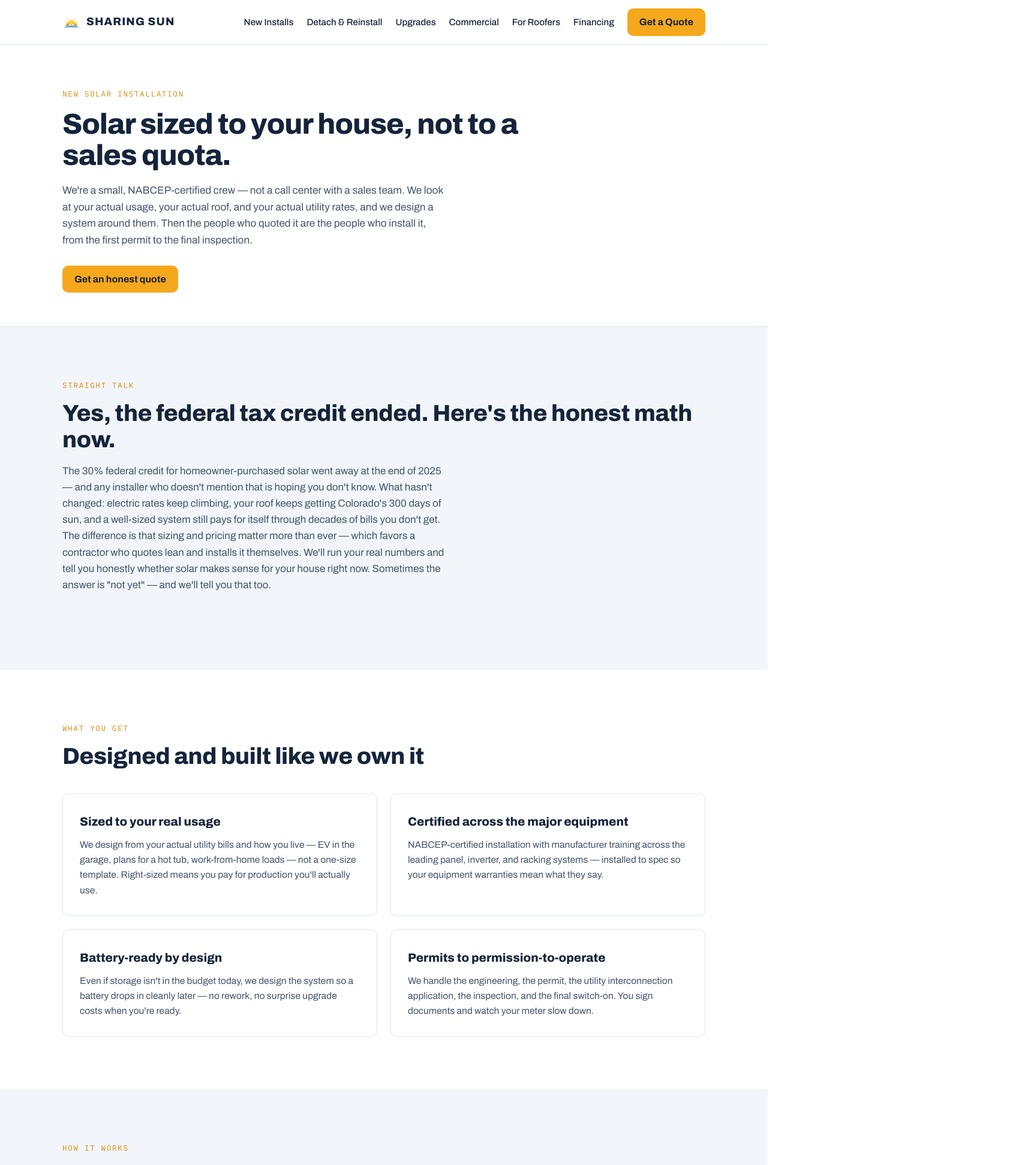
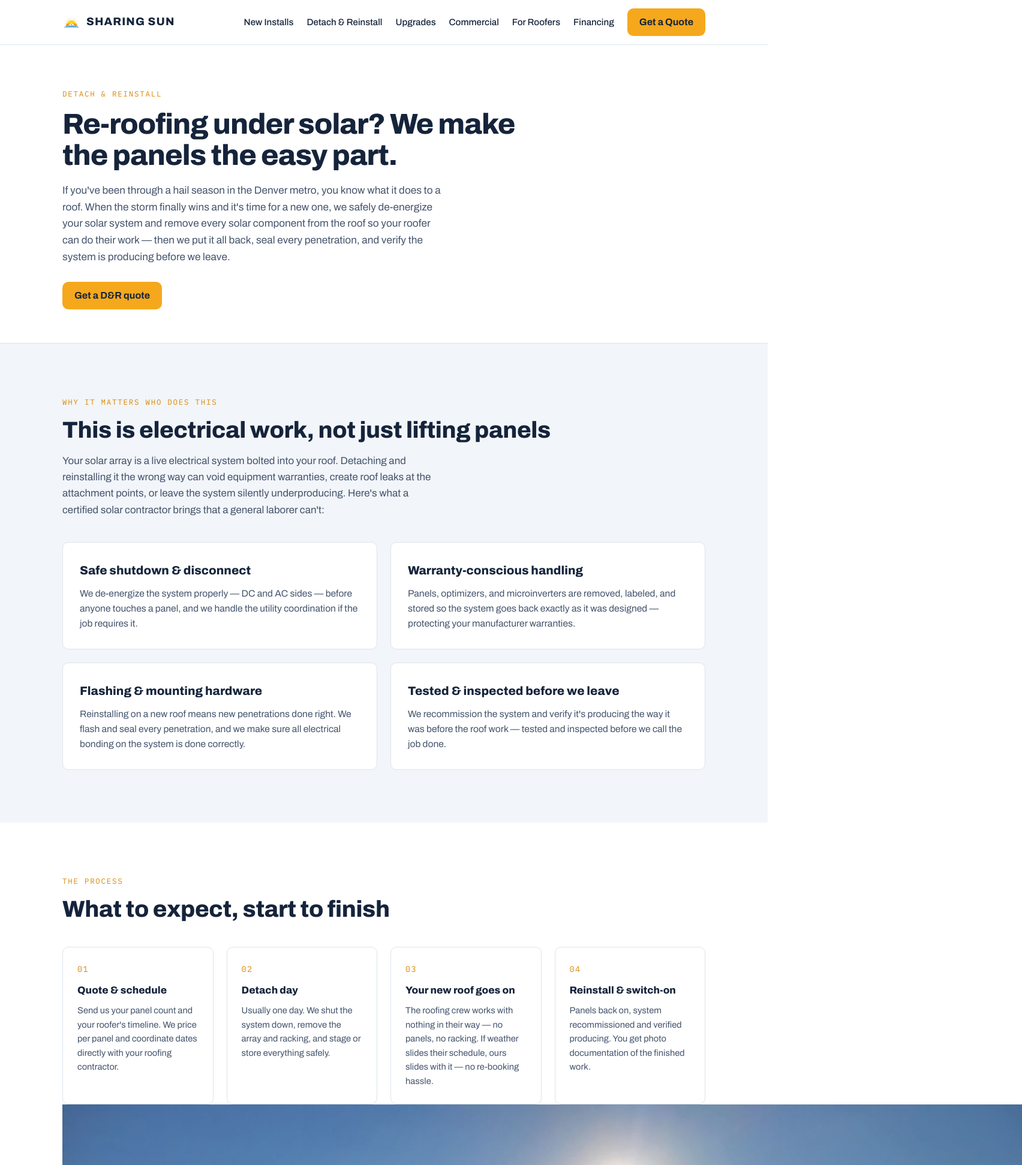
Before and after one commit to sharingsunsolar/sharing-sun-website, a Next.js app: page /new-installs in a window 1280 px wide. Shown: the top 1943 px of the page at 60% size, 1704 px wide, since content can reach past the window. Built offline with nearby package versions, Linux system fonts and the light colour scheme.

Commit message:
Rename component and update metadata for re-roofing

```diff
--- a/app/new-installs/page.js
+++ b/app/new-installs/page.js
@@ -1,156 +1,183 @@
 export const metadata = {
-  title: "New Solar Installation | NABCEP-Certified Installer | Denver Metro | Sharing Sun, Inc.",
+  title: "Solar Panel Detach & Reinstall for Re-Roofs | Denver Metro | Sharing Sun, Inc.",
   description:
-    "New residential solar installation in the Denver metro, sized honestly to your actual usage. NABCEP-certified, Class A licensed, battery-ready design, permits to final inspection.",
+    "Re-roofing a home with solar after hail? Sharing Sun safely de-energizes, removes, and reinstalls your panels around your roofer's schedule — NABCEP-certified, sealed, bonded correctly, and tested back on.",
 };
 
-export default function NewInstalls() {
+export default function DetachReinstall() {
   return (
     <>
       <section className="page-hero">
         <div className="container">
-          <p className="eyebrow">New Solar Installation</p>
-          <h1>Solar sized to your house, not to a sales quota.</h1>
+          <p className="eyebrow">Detach &amp; Reinstall</p>
+          <h1>Re-roofing under solar? We make the panels the easy part.</h1>
           <p className="lede">
-            We&apos;re a small, NABCEP-certified crew — not a call center with
-            a sales team. We look at your actual usage, your actual roof, and
-            your actual utility rates, and we design a system around them.
-            Then the people who quoted it are the people who install it, from
-            the first permit to the final inspection.
+            If you&apos;ve been through a hail season in the Denver metro, you
+            know what it does to a roof. When the storm finally wins and
+            it&apos;s time for a new one, we safely de-energize your solar
+            system and remove every solar component from the roof so your
+            roofer can do their work — then we put it all back, seal every
+            penetration, and verify the system is producing before we leave.
           </p>
           <p style={{ marginTop: "28px" }}>
-            <a href="/contact" className="btn-amber">Get an honest quote</a>
+            <a href="/contact" className="btn-amber">Get a D&amp;R quote</a>
           </p>
         </div>
       </section>
 
       <section className="section section-cloud">
         <div className="container">
-          <p className="eyebrow">Straight talk</p>
-          <h2>Yes, the federal tax credit ended. Here&apos;s the honest math now.</h2>
+          <p className="eyebrow">Why it matters who does this</p>
+          <h2>This is electrical work, not just lifting panels</h2>
           <p className="lede">
-            The 30% federal credit for homeowner-purchased solar went away at
-            the end of 2025 — and any installer who doesn&apos;t mention that
-            is hoping you don&apos;t know. What hasn&apos;t changed: electric
-            rates keep climbing, your roof keeps getting Colorado&apos;s 300
-            days of sun, and a well-sized system still pays for itself through
-            decades of bills you don&apos;t get. The difference is that sizing
-            and pricing matter more than ever — which favors a contractor who
-            quotes lean and installs it themselves. We&apos;ll run your real
-            numbers and tell you honestly whether solar makes sense for your
-            house right now. Sometimes the answer is &quot;not yet&quot; — and
-            we&apos;ll tell you that too.
+            Your solar array is a live electrical system bolted into your
+            roof. Detaching and reinstalling it the wrong way can void
+            equipment warranties, create roof leaks at the attachment points,
+            or leave the system silently underproducing. Here&apos;s what a
+            certified solar contractor brings that a general laborer
+            can&apos;t:
           </p>
-        </div>
-      </section>
-
-      <section className="section">
-        <div className="container">
-          <p className="eyebrow">What you get</p>
-          <h2>Designed and built like we own it</h2>
-          <div className="card-grid" style={{ marginTop: "40px" }}>
+          <div className="card-grid">
             <div className="card-static">
-              <h3>Sized to your real usage</h3>
+              <h3>Safe shutdown &amp; disconnect</h3>
               <p>
-                We design from your actual utility bills and how you live —
-                EV in the garage, plans for a hot tub, work-from-home loads —
-                not a one-size template. Right-sized means you pay for
-                production you&apos;ll actually use.
+                We de-energize the system properly — DC and AC sides — before
+                anyone touches a panel, and we handle the utility coordination
+                if the job requires it.
               </p>
             </div>
             <div className="card-static">
-              <h3>Certified across the major equipment</h3>
+              <h3>Warranty-conscious handling</h3>
               <p>
-                NABCEP-certified installation with manufacturer training
-                across the leading panel, inverter, and racking systems —
-                installed to spec so your equipment warranties mean what they
-                say.
+                Panels, optimizers, and microinverters are removed, labeled,
+                and stored so the system goes back exactly as it was designed
+                — protecting your manufacturer warranties.
               </p>
             </div>
             <div className="card-static">
-              <h3>Battery-ready by design</h3>
+              <h3>Flashing &amp; mounting hardware</h3>
               <p>
-                Even if storage isn&apos;t in the budget today, we design the
-                system so a battery drops in cleanly later — no rework, no
-                surprise upgrade costs when you&apos;re ready.
+                Reinstalling on a new roof means new penetrations done right.
+                We flash and seal every penetration, and we make sure all
+                electrical bonding on the system is done correctly.
               </p>
             </div>
             <div className="card-static">
-              <h3>Permits to permission-to-operate</h3>
+              <h3>Tested &amp; inspected before we leave</h3>
               <p>
-                We handle the engineering, the permit, the utility
-                interconnection application, the inspection, and the final
-                switch-on. You sign documents and watch your meter slow down.
+                We recommission the system and verify it&apos;s producing the
+                way it was before the roof work — tested and inspected before
+                we call the job done.
               </p>
             </div>
           </div>
         </div>
       </section>
 
-      <section className="section section-cloud">
+      <section className="section">
         <div className="container">
-          <p className="eyebrow">How it works</p>
-          <h2>From first call to first kilowatt</h2>
+          <p className="eyebrow">The process</p>
+          <h2>What to expect, start to finish</h2>
           <div className="steps" style={{ marginTop: "40px" }}>
             <div className="step">
-              <h3>Usage review</h3>
+              <h3>Quote &amp; schedule</h3>
               <p>
-                Send us a recent utility bill and we&apos;ll look at your
-                roof. We&apos;ll tell you what size system fits — and whether
-                solar pencils for your house at all.
+                Send us your panel count and your roofer&apos;s timeline. We
+                price per panel and coordinate dates directly with your
+                roofing contractor.
               </p>
             </div>
             <div className="step">
-              <h3>Design &amp; proposal</h3>
+              <h3>Detach day</h3>
               <p>
-                A clear proposal: equipment, layout, expected production, and
-                price. No 90-minute kitchen-table pitch, no tonight-only
-                discount.
+                Usually one day. We shut the system down, remove the array and
+                racking, and stage or store everything safely.
               </p>
             </div>
             <div className="step">
-              <h3>Permits &amp; paperwork</h3>
+              <h3>Your new roof goes on</h3>
               <p>
-                We engineer the system, pull the permit, and file your utility
-                interconnection application while you go about your life.
+                The roofing crew works with nothing in their way — no panels,
+                no racking. If weather slides their schedule, ours slides with
+                it — no re-booking hassle.
               </p>
             </div>
             <div className="step">
-              <h3>Install &amp; switch-on</h3>
+              <h3>Reinstall &amp; switch-on</h3>
               <p>
-                We build in stages — racking, panels, and the electrical — and
-    pass every inspection your jurisdiction requires along the way.
-    Then utility permission to operate, and you&apos;re producing.
+                Panels back on, system recommissioned and verified producing.
+                You get photo documentation of the finished work.
               </p>
             </div>
+          </div>
+
+          <div className="photo-pair">
+            <figure className="site-photo">
+              <img
+                src="/install-in-progress.jpg"
+                alt="Sharing Sun crew detaching solar panels on a commercial re-roof project"
+              />
+              <figcaption>Detach day — crew tied off, panels coming down in order</figcaption>
+            </figure>
+            <figure className="site-photo">
+              <img
+                src="/reinstall-in-progress.jpg"
+                alt="Solar detach in progress with every panel position numbered before removal"
+              />
+              <figcaption>Every panel position numbered before it comes off</figcaption>
+            </figure>
           </div>
         </div>
       </section>
 
-      <section className="band">
-        <div className="container band-inner">
-          <div>
-            <p className="eyebrow">Paying for it</p>
-            <h2>Own it from day one.</h2>
-            <p>
-              We quote systems you own — no leases, no third party on your
-              roof or your title. Colorado&apos;s RENU loan program offers
-              fixed-rate financing built for exactly this kind of project.
-            </p>
+      <section className="section section-cloud">
+        <div className="container">
+          <p className="eyebrow">Good to know</p>
+          <h2>Common questions</h2>
+          <div className="card-grid" style={{ marginTop: "40px" }}>
+            <div className="card-static">
+              <h3>Does insurance cover this?</h3>
+              <p>
+                If your re-roof is part of a hail or storm claim, solar detach
+                &amp; reinstall is commonly included in the insurance scope.
+                We provide line-item documentation your roofer or adjuster can
+                drop straight into the claim.
+              </p>
+            </div>
+            <div className="card-static">
+              <h3>How long is my system offline?</h3>
+              <p>
+                Only as long as the roof takes. Detach is typically a day,
+                reinstall is typically a day, and we schedule both as tight to
+                the roofing work as possible.
+              </p>
+            </div>
+            <div className="card-static">
+              <h3>My roofer offered to move the panels. Should they?</h3>
+              <p>
+                Ask them one question: who handles the electrical disconnect
+                and recommissioning? Most roofers prefer to hand the array to
+                a licensed solar contractor — many of the roofers we work
+                with send us their solar jobs for exactly that reason.
+              </p>
+            </div>
+            <div className="card-static">
+              <h3>Is this a good time to upgrade?</h3>
+              <p>
+                Honestly — yes. With the array already off the roof,
+                it&apos;s the cheapest moment you&apos;ll ever have to add
+                panels, replace an aging inverter, or add critter guard. Ask
+                us during the quote and we&apos;ll tell you honestly whether
+                it&apos;s worth the money.
+              </p>
+            </div>
           </div>
-          <a href="/financing" className="btn-amber">See financing options</a>
-        </div>
-      </section>
-
-      <section className="section">
-        <div className="container" style={{ textAlign: "center" }}>
-          <h2>Start with a utility bill</h2>
-          <p className="lede" style={{ margin: "0 auto 32px" }}>
-            That&apos;s genuinely all we need to tell you whether solar makes
-            sense for your house — and what it would take to zero out the
-            bill.
+          <p style={{ marginTop: "40px" }}>
+            <a href="/contact" className="btn-amber">Get a D&amp;R quote</a>
+            <a href="/upgrades" className="btn-ghost" style={{ marginLeft: "14px" }}>
+              See upgrade options
+            </a>
           </p>
-          <a href="/contact" className="btn-amber">Get an honest quote</a>
         </div>
       </section>
     </>
```
